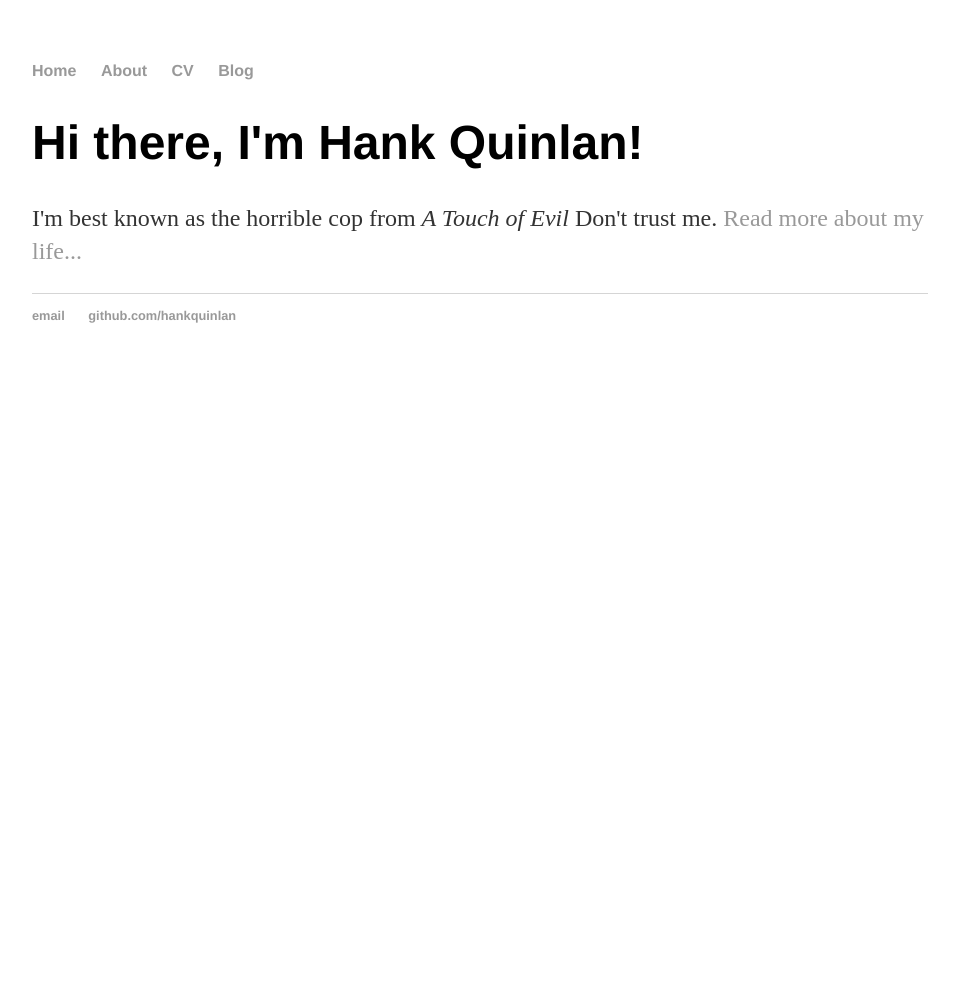
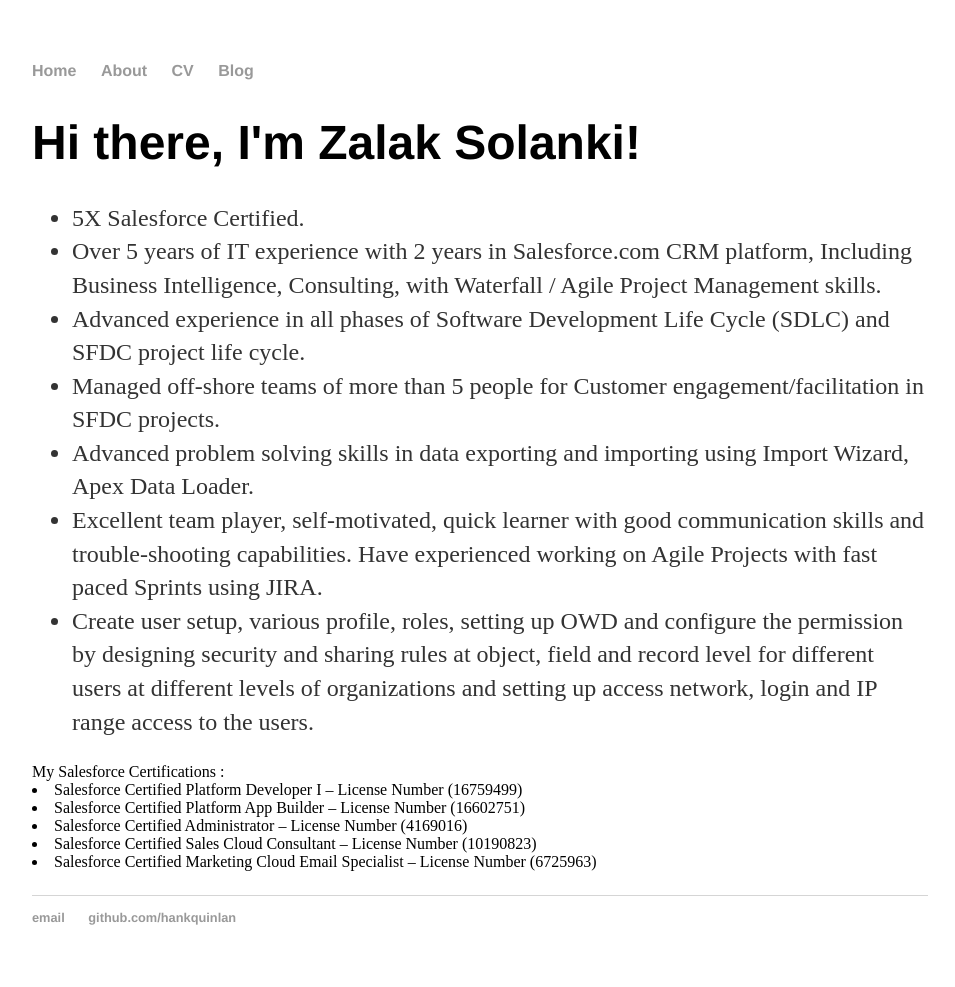
Before and after one commit to zalaksola/zalaksola, a Jekyll site: the page built from index.html, in a window 1280 px wide. Shown: the whole page, without its empty margins (160-1115 px from the left). Built offline with Jekyll 4.4.1, drawn with Linux system fonts in a browser that asks for light colours; before the commit the page ends 900 px from its top, so only the background shows below that.

Commit message:
added content
added content

```diff
--- a/index.html
+++ b/index.html
@@ -1,8 +1,28 @@
 ---
 layout: default
-title: Hank Quinlan, Horrible Cop
+title: Zalak Solanki, Salesforce Consultant
 ---
 <div class="blurb">
-	<h1>Hi there, I'm Hank Quinlan!</h1>
-	<p>I'm best known as the horrible cop from <em>A Touch of Evil</em> Don't trust me. <a href="/zalaksola/about">Read more about my life...</a></p>
+	<h1>Hi there, I'm Zalak Solanki!</h1>
+	<p>
+<ul>
+<li>5X Salesforce Certified.</li>
+<li>Over 5 years of IT experience with 2 years in Salesforce.com CRM platform, Including Business Intelligence, Consulting, with Waterfall / Agile Project Management skills.</li>
+<li>Advanced experience in all phases of Software Development Life Cycle (SDLC) and SFDC project life cycle.</li>
+<li>Managed off-shore teams of more than 5 people for Customer engagement/facilitation in SFDC projects.</li>
+<li>Advanced problem solving skills in data exporting and importing using Import Wizard, Apex Data Loader.</li>
+<li>Excellent team player, self-motivated, quick learner with good communication skills and trouble-shooting
+capabilities. Have experienced working on Agile Projects with fast paced Sprints using JIRA.</li>
+<li>Create user setup, various profile, roles, setting up OWD and configure the permission by designing
+security and sharing rules at object, field and record level for different users at different levels of
+organizations and setting up access network, login and IP range access to the users.</li>
+</ul>
+My Salesforce Certifications :
+<li>Salesforce Certified Platform Developer I – License Number (16759499)</li>
+<li>Salesforce Certified Platform App Builder – License Number (16602751)</li>
+<li>Salesforce Certified Administrator – License Number (4169016) </li>
+<li>Salesforce Certified Sales Cloud Consultant – License Number (10190823)</li>
+<li>Salesforce Certified Marketing Cloud Email Specialist – License Number (6725963)</li>
+
+</a></p>
 </div><!-- /.blurb -->
```
